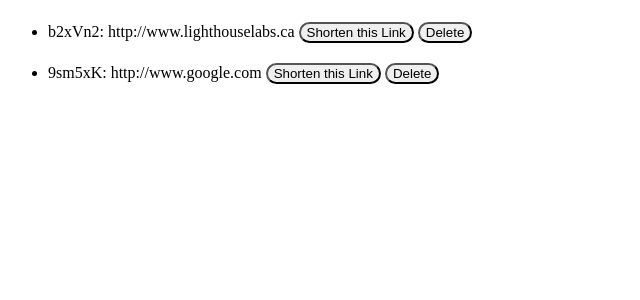
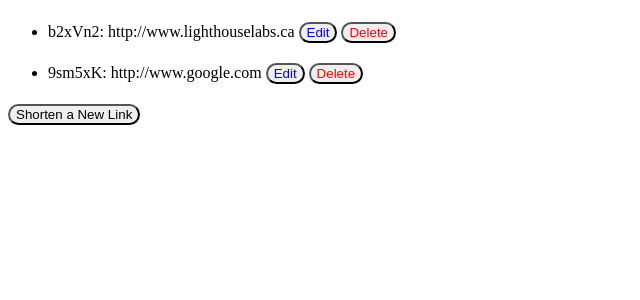
Before and after one commit to jothamyelle/tinyApp, a Node server app: page /urls in a window 1280 px wide. Shown: the part 58-358 px from the top of the page, without its empty margins (0-640 px from the left). Run offline with Node 20, Linux system fonts and the light colour scheme.

Commit message:
Added update button and functionality for long url

```diff
--- a/express_server.js
+++ b/express_server.js
@@ -87,6 +87,17 @@ app.post("/urls/:id/delete", (req, res) => {
   res.redirect(`http://localhost:8080/urls`);
 });
 
+// updates the long url of the specified short url
+app.post("/urls/:id", (req, res) => {
+  urlDatabase[req.params.id] = req.body.longURL;
+  res.redirect(`http://localhost:8080/urls`);
+});
+
+// links to the update page with the correct short url
+app.post("/urls/:id/update", (req, res) => {
+  res.redirect(`http://localhost:8080/urls/${req.params.id}`);
+});
+
 // creates the server at the given port on the localhost
 app.listen(PORT, () => {
   console.log(`TinyApp listening on port ${PORT}!`);
--- a/views/urls_index.ejs
+++ b/views/urls_index.ejs
@@ -11,13 +11,14 @@
     <ul>
       <% for (let url in urls) { %>
       <li style="margin-bottom:20px;">
-        <form method="POST" action="/urls/<%- url %>/delete">
+        <form method="POST">
           <%- url %>: <%- urls[url] %>
-          <button style="border-radius:20px;"><a href="#" style="text-decoration:none;color:black;">Shorten this Link</a></button>
-          <input type="submit" value="Delete" style="border-radius:20px;cursor:pointer;"/>
+          <input formaction="/urls/<%- url %>/update" type="submit" value="Edit" style="border-radius:20px;cursor:pointer;color:blue;"/>
+          <input formaction="/urls/<%- url %>/delete" type="submit" value="Delete" style="border-radius:20px;cursor:pointer;color:red;"/>
         </form>
       </li>
       <% } %>
     </ul>
-</body>
+    <button style="border-radius:20px;"><a href="/urls/new" style="text-decoration:none;color:black;">Shorten a New Link</a></button>
+  </body>
 </html>
--- a/views/urls_show.ejs
+++ b/views/urls_show.ejs
@@ -8,6 +8,10 @@
   <header>
     <% include partials/_header %>
   </header>
-  <p><%- longURL %> - <%- shortURL %></p>
+  <h1> Short URL: <%- shortURL %></h1>
+  <form method="POST" action="/urls/<%- shortURL %>">
+    <input type="text" value="<%- longURL %>" name="longURL" size="45px"/>
+    <input type="submit" value="Update">
+  </form>
 </body>
 </html>
```
